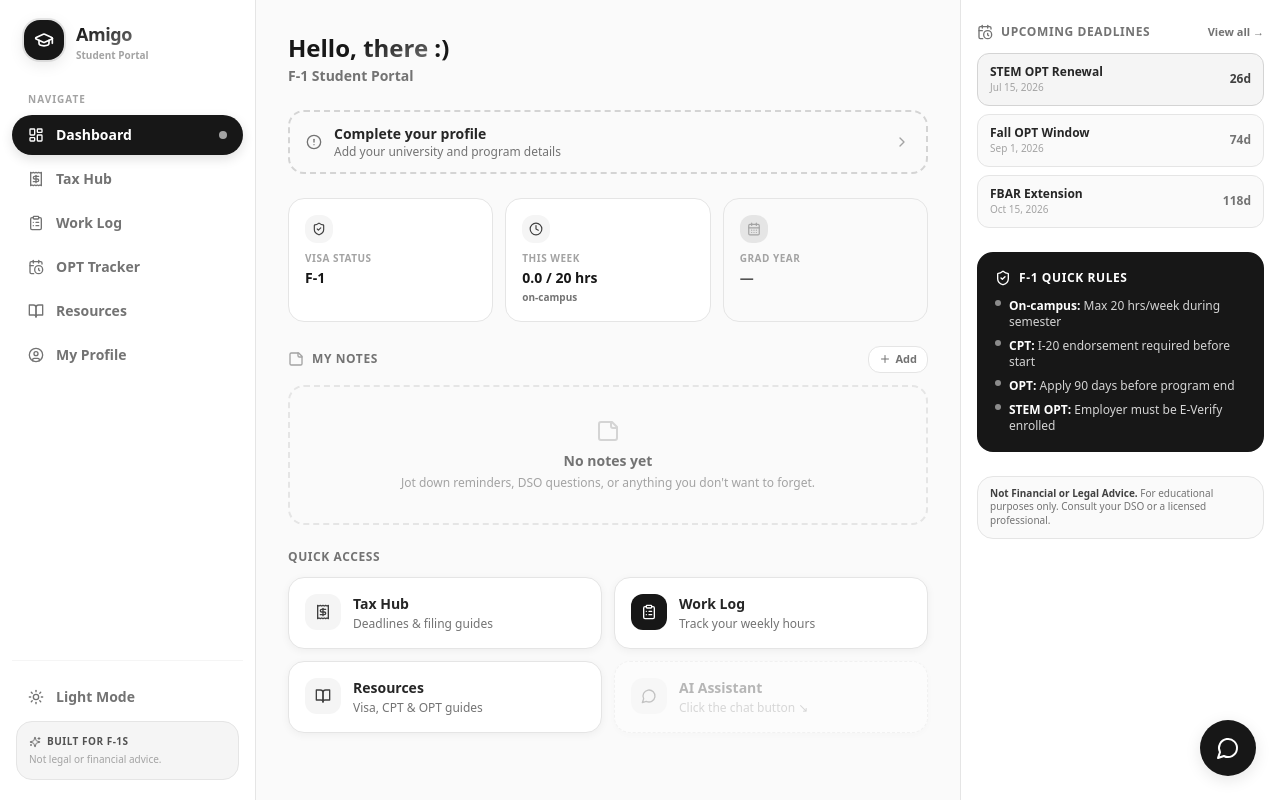
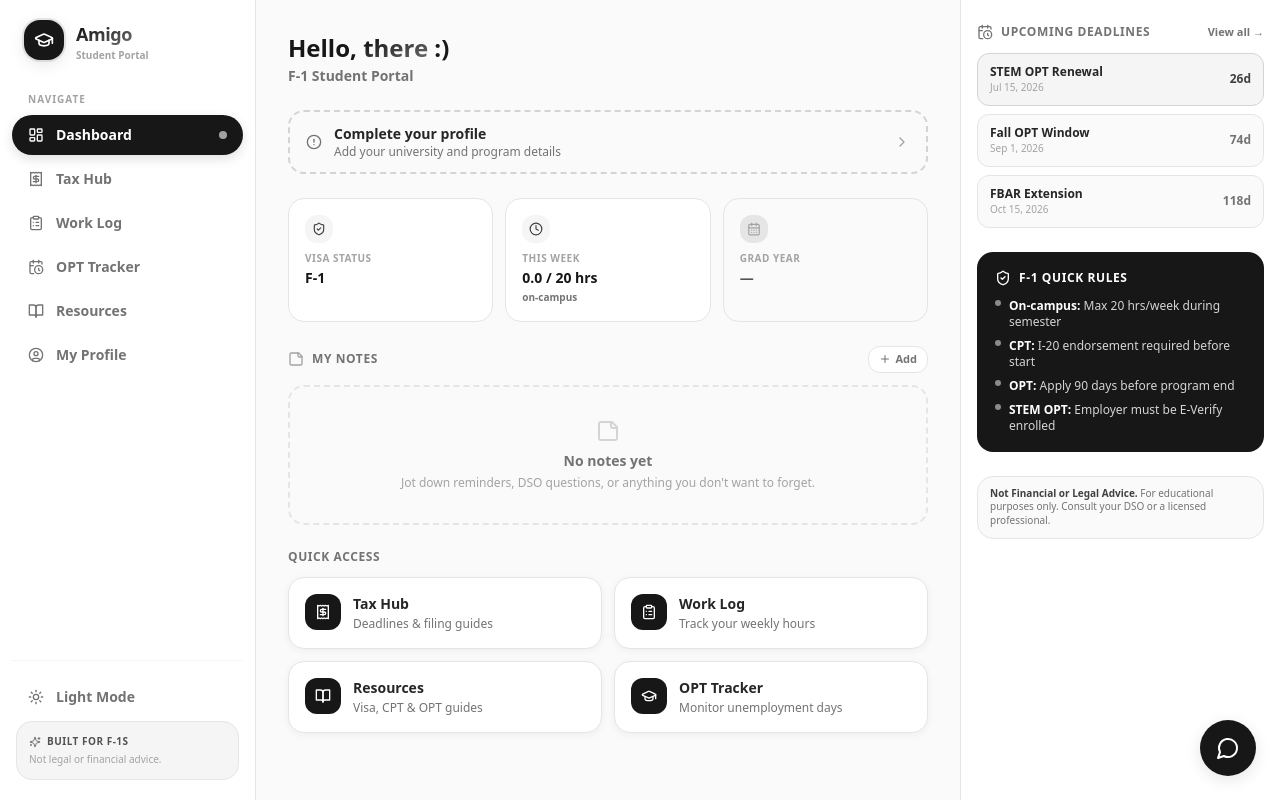
Before and after one commit to suchitra0806/amigo, a Next.js app: page /dashboard in a window 1280 px wide. Built offline with nearby package versions, Linux system fonts and the light colour scheme.

Commit message:
ui changes

```diff
--- a/app/(main)/dashboard/page.tsx
+++ b/app/(main)/dashboard/page.tsx
@@ -5,7 +5,7 @@
 import { format, startOfWeek } from 'date-fns';
 import {
   GraduationCap, ShieldCheck, Clock, CalendarDays,
-  Receipt, ClipboardList, BookOpen, MessageCircle,
+  Receipt, ClipboardList, BookOpen,
   StickyNote, ChevronRight, AlertCircle, Plus, Trash2,
 } from 'lucide-react';
 import { cn } from '@/lib/utils';
@@ -37,24 +37,24 @@
     icon: Receipt,
     label: 'Tax Hub',
     desc: 'Deadlines & filing guides',
-    iconBg: 'bg-neutral-100',
-    iconColor: 'text-neutral-700',
   },
   {
     href: '/work-log',
     icon: ClipboardList,
     label: 'Work Log',
     desc: 'Track your weekly hours',
-    iconBg: 'bg-neutral-900',
-    iconColor: 'text-white',
   },
   {
     href: '/resources',
     icon: BookOpen,
     label: 'Resources',
     desc: 'Visa, CPT & OPT guides',
-    iconBg: 'bg-neutral-100',
-    iconColor: 'text-neutral-700',
+  },
+  {
+    href: '/opt-tracker',
+    icon: GraduationCap,
+    label: 'OPT Tracker',
+    desc: 'Monitor unemployment days',
   },
 ];
 
@@ -224,14 +224,14 @@
           </h2>
         </div>
         <div className="grid grid-cols-2 gap-3">
-          {QUICK_ACTIONS.map(({ href, icon: Icon, label, desc, iconBg, iconColor }) => (
+          {QUICK_ACTIONS.map(({ href, icon: Icon, label, desc }) => (
             <Link
               key={href}
               href={href}
               className="card group flex items-start gap-3 p-4 hover:border-neutral-300 hover:shadow-chibi transition-all hover:-translate-y-px"
             >
-              <div className={cn('flex h-9 w-9 flex-shrink-0 items-center justify-center rounded-xl', iconBg)}>
-                <Icon className={cn('h-4 w-4', iconColor)} />
+              <div className="flex h-9 w-9 flex-shrink-0 items-center justify-center rounded-xl bg-neutral-900 dark:bg-white">
+                <Icon className="h-4 w-4 text-white dark:text-neutral-900" />
               </div>
               <div>
                 <p className="text-sm font-black text-neutral-800 group-hover:text-black transition-colors dark:text-neutral-200 dark:group-hover:text-white">
@@ -242,16 +242,6 @@
             </Link>
           ))}
 
-          {/* AI assistant hint */}
-          <div className="card flex items-start gap-3 p-4 opacity-40 cursor-default select-none border-dashed">
-            <div className="flex h-9 w-9 flex-shrink-0 items-center justify-center rounded-xl bg-neutral-100">
-              <MessageCircle className="h-4 w-4 text-neutral-500" />
-            </div>
-            <div>
-              <p className="text-sm font-black text-neutral-600">AI Assistant</p>
-              <p className="text-xs text-neutral-400 font-medium mt-0.5">Click the chat button ↘</p>
-            </div>
-          </div>
         </div>
       </section>
     </div>
```
